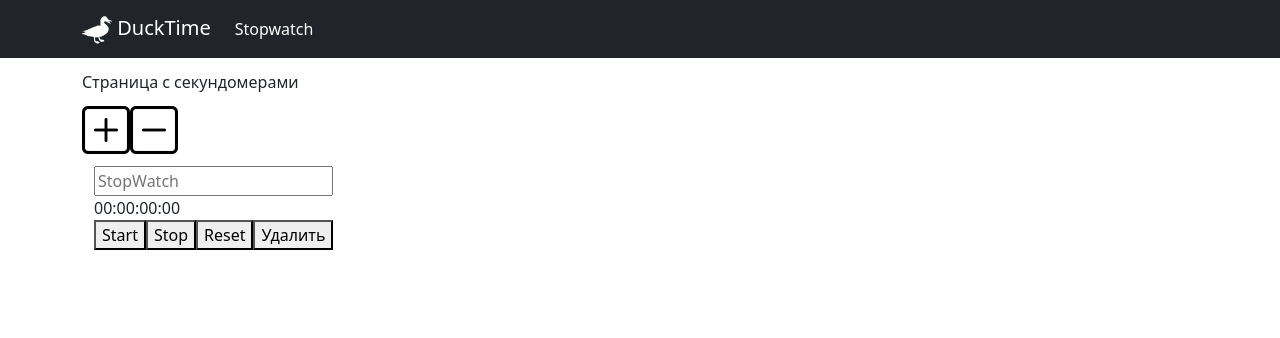
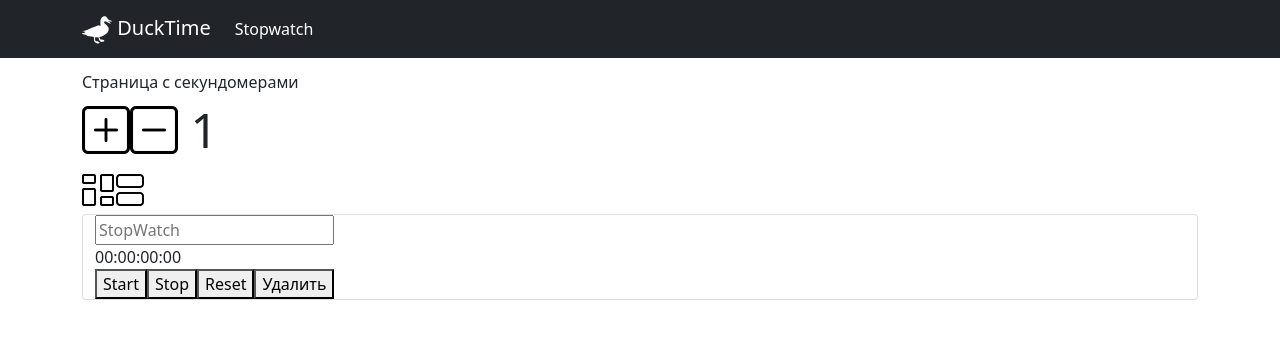
Before and after one commit to YureiRetarded/-stopwatch, a Vue app: page /#/stopwatch in a window 1280 px wide. Shown: the top 338 px of the page. Built offline with nearby package versions, Linux system fonts and the light colour scheme.

Commit message:
Control grid is added

```diff
--- /dev/null
+++ b/src/components/ControlGrid.vue
@@ -0,0 +1,32 @@
+<template>
+<div class="control-panel">
+    <button class="bi bi-columns-gap" @click="ChangeType('GRID')"></button>
+    <button class="bi bi-view-stacked" @click="ChangeType('LIST')"></button>
+</div>
+
+</template>
+<script>
+export default {
+    data(){
+        return{
+
+        }
+    },
+    methods:{
+        ChangeType(type){
+            this.$emit('update',type)
+        }
+    }
+}
+</script>
+<style scoped lang="scss">
+.control-panel{
+    font-size: 2em;
+    vertical-align: middle;
+    button{
+        border: none;
+        background-color: white;
+        padding: 0;
+    }
+}
+</style>
--- a/src/components/ControlStopWatches.vue
+++ b/src/components/ControlStopWatches.vue
@@ -2,7 +2,7 @@
     <div class="control-panel">
         <button @click="createStopWatch" class="bi bi-plus-square"></button>
         <button @click="removeStopWatch" class="bi bi-dash-square"></button>
-        {{$store.state.count}}
+        {{$store.state.stopwatch.stopwatches.length}}
     </div>
 </template>
 <script>
--- a/src/components/StopWatch.vue
+++ b/src/components/StopWatch.vue
@@ -1,5 +1,6 @@
 <template>
-    <div>
+    <div class="card col">
+        <div>
         <input type="text" placeholder="StopWatch">
     </div>
     <div>
@@ -18,6 +19,7 @@
         <button @click="StopWatch('stop')">Stop</button>
         <button @click="StopWatch('reset')">Reset</button>
         <button @click="removeCurrentStopWatch(stopwatch.id)">Удалить</button>
+    </div>
     </div>
 </template>
 <script>
@@ -107,6 +109,8 @@ export default {
 }
 
 </script>
-<style scoped>
-
+<style scoped lang="scss">
+.card{
+    min-width: 210px;
+}
 </style>
--- a/src/components/StopWatchList.vue
+++ b/src/components/StopWatchList.vue
@@ -1,6 +1,16 @@
 <template lang>
     <div>
+        <control-grid  @update="ChangeType"/>
         <div class="container">
+            <div v-if="type_grid=='LIST'">
+                <stop-watch class="row"
+                    v-for="sw in stopwatches"
+                    :stopwatch="sw"
+                    :key="sw.id"
+                />
+            </div>
+            <div v-else-if="type_grid=='GRID'">
+                <div class="row">
                     <stop-watch
                     v-for="sw in stopwatches"
                     :stopwatch="sw"
@@ -8,20 +18,27 @@
                 />
                 </div>
             </div>
+        </div>
+    </div>
 </template>
 <script>
 import StopWatch from '@/components/StopWatch'
+import ControlGrid from '@/components/ControlGrid'
 import {mapState} from "vuex"
 export default {
     components:{
-        StopWatch
+        StopWatch,
+        ControlGrid
     },
     data(){
         return{
-
+            type_grid:'LIST'
         }
     },
     methods:{
+        ChangeType(type){
+            this.type_grid=type
+        }
     },
     computed:{
         ...mapState({
```
Lines whose indentation alone changed are shown as unchanged.
